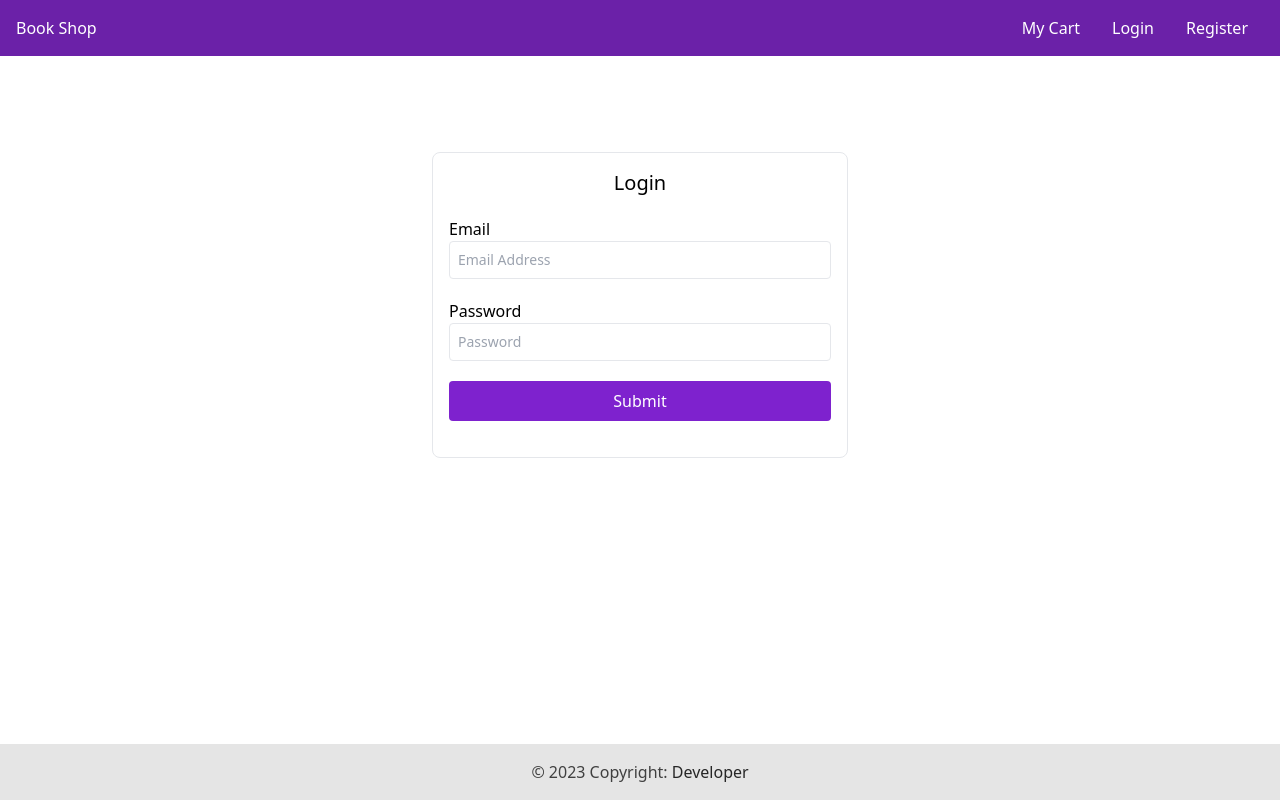
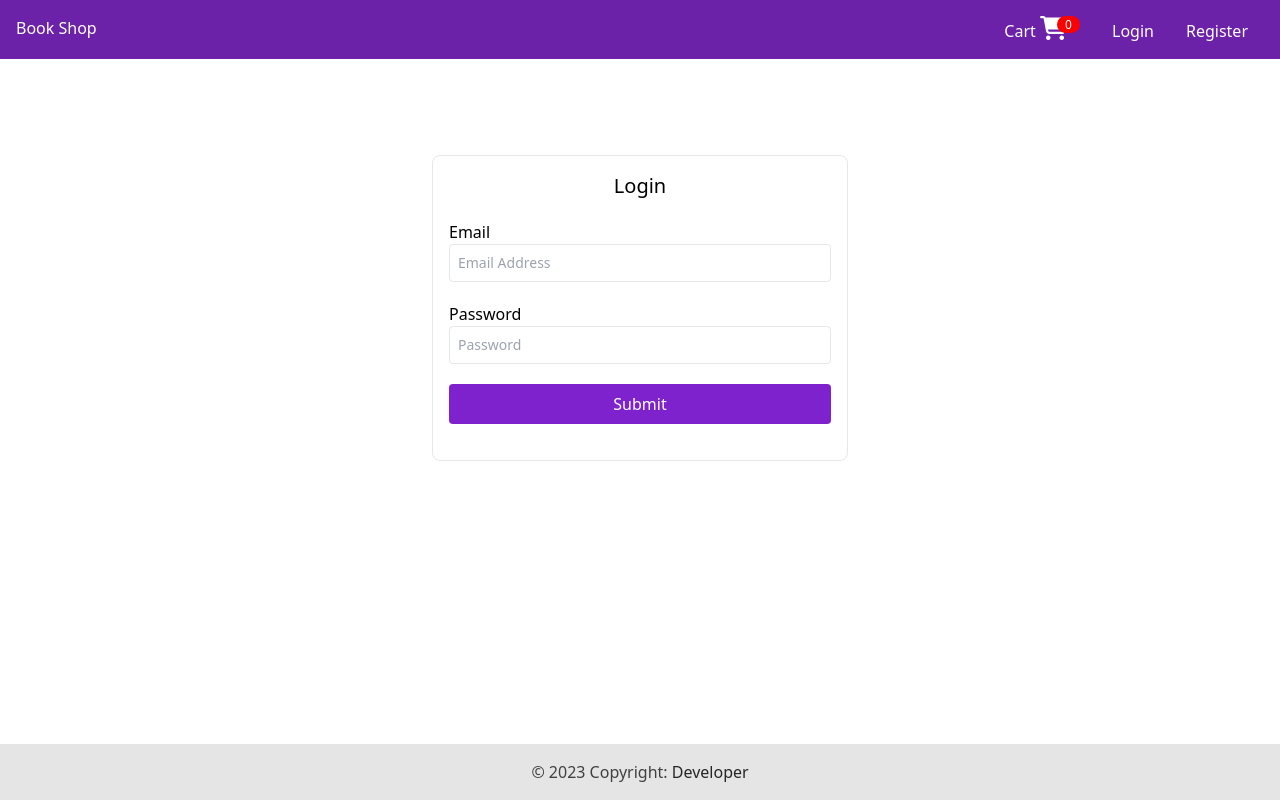
Before and after one commit to miladmofidi/Book-Shop, an Angular app: page /login in a window 1280 px wide. Built offline with nearby package versions, Linux system fonts and the light colour scheme.

Commit message:
adding style to Cart

```diff
--- a/package.json
+++ b/package.json
@@ -18,6 +18,7 @@
     "@angular/platform-browser": "^15.2.0",
     "@angular/platform-browser-dynamic": "^15.2.0",
     "@angular/router": "^15.2.0",
+    "@fortawesome/fontawesome-free": "^6.4.0",
     "firebase": "^9.23.0",
     "rxjs": "~7.8.0",
     "tslib": "^2.3.0",
--- a/src/app/app.component.css
+++ b/src/app/app.component.css
@@ -0,0 +1,20 @@
+.badge {
+  padding-left: 9px;
+  padding-right: 9px;
+  -webkit-border-radius: 9px;
+  -moz-border-radius: 9px;
+  border-radius: 9px;
+}
+
+.label-warning[href],
+.badge-warning[href] {
+  background-color: #c67605;
+}
+#lblCartCount {
+  font-size: 12px;
+  background: #ff0000;
+  color: #fff;
+  padding: 0 5px;
+  vertical-align: top;
+  margin-left: -10px;
+}
--- a/src/app/app.component.html
+++ b/src/app/app.component.html
@@ -4,17 +4,22 @@
   </div>
 
   <div>
-    <a class="mx-4" routerLink="/cart">My Cart</a>
+    <a class="relative mx-4" routerLink="/cart">
+
+      <ng-container>Cart
+        <i class="fa" style="font-size:24px">&#xf07a;</i>
+        <span class='badge badge-warning' id='lblCartCount'> {{ getCart().length }} </span>
+      </ng-container>
+    </a>
+
     <ng-container *ngIf="!isAuthenticated()">
       <a class="mx-4" routerLink="/login">Login</a>
       <a class="mx-4" routerLink="/register">Register</a>
     </ng-container>
+
     <ng-container *ngIf="isAuthenticated()">
       <button (click)="logout()" class="mx-4">Logout</button>
     </ng-container>
-
-
-
   </div>
 </nav>
 
--- a/src/app/app.component.ts
+++ b/src/app/app.component.ts
@@ -2,6 +2,8 @@ import {Component, OnInit} from '@angular/core';
 import {initializeApp} from "firebase/app";
 import {firebaseConfig} from "./firebase.config";
 import {AuthService} from "./auth/auth.service";
+import {CartService} from "./services/cart.service";
+import {Book} from "./interface/Book";
 
 @Component({
   selector: 'app-root',
@@ -12,7 +14,7 @@ export class AppComponent implements OnInit{
 
   title = 'Book Shop';
 
-  constructor(private authService: AuthService) {
+  constructor(private authService: AuthService, private cartService: CartService) {
   }
 
   ngOnInit(): void {
@@ -25,4 +27,8 @@ export class AppComponent implements OnInit{
   logout() {
     this.authService.logout();
   }
+
+  getCart(): Book[] {
+    return this.cartService.get();
+  }
 }
--- a/src/app/cart/cart.component.html
+++ b/src/app/cart/cart.component.html
@@ -1,9 +1,18 @@
-<h1>Your Cart:</h1>
-<div *ngIf="getCart().length > 0">
-  <div *ngFor="let book of getCart()">
-    <p> {{book.name}} </p>
+<div class="py-8 px-4">
+  <div class="max-w-2xl mx-4">
+    <h1 class="text-3xl text-purple-800 font-bold mb-4">Your Cart:</h1>
+
+    <div class="solid border-10 border-b-fuchsia-950" *ngIf="getCart().length > 0">
+      <div class="grid gap-4">
+        <div *ngFor="let book of getCart()" class="bg-white rounded-lg p-4 shadow-md">
+          <div class="flex items-left">
+            <img [src]="book.image" alt="Book Icon" class="w-12 h-12 rounded-full mr-4">
+            <p class="text-purple-800 align-text-bottom">{{ book.name | titlecase  }}</p>
+          </div>
+        </div>
+      </div>
+    </div>
+
+    <div *ngIf="getCart().length == 0" class="text-purple-800 mt-4">No books in your cart</div>
   </div>
 </div>
-
-
-<div *ngIf="getCart().length == 0">No books in your cart</div>
--- a/src/app/firebase.config.ts
+++ b/src/app/firebase.config.ts
@@ -5,7 +5,7 @@ import { initializeApp } from "firebase/app";
 
 // Your web app's Firebase configuration
 export const firebaseConfig = {
-  apiKey: "",
+  apiKey: "AIzaSyDYOO9mljncSb_vKwh3v_QoEtsCV1faToI",
   authDomain: "bookshop-6931d.firebaseapp.com",
   projectId: "bookshop-6931d",
   storageBucket: "bookshop-6931d.appspot.com",
--- a/src/styles.css
+++ b/src/styles.css
@@ -1,6 +1,9 @@
 @import 'tailwindcss/base';
 @import 'tailwindcss/components';
 @import 'tailwindcss/utilities';
+
+@import '~@fortawesome/fontawesome-free/css/all.css';
+
 
 body{
   min-height: 100vh;
```
Also changed, not shown: 1 other file (tests, documents, lock files or other folders).
